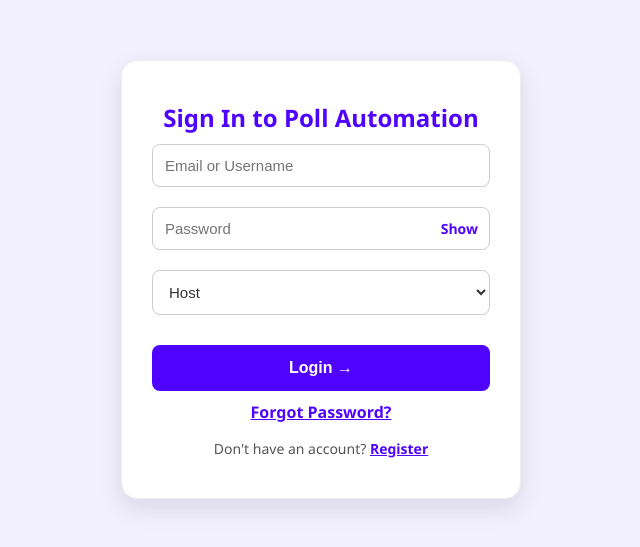
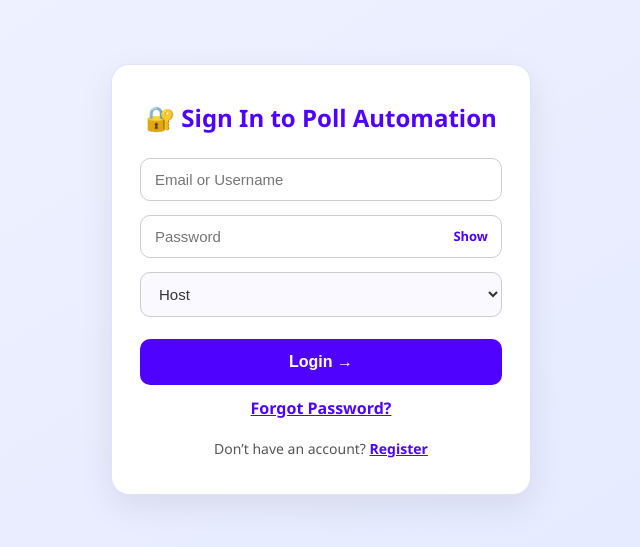
Before and after one commit to AyushHL/poll-generation, a React (Vite) app: page /login in a window 1280 px wide. Shown: the part 121-668 px from the top of the page, without its empty margins (319-959 px from the left). Built offline with nearby package versions, Linux system fonts and the light colour scheme.

Commit message:
Ayush Updated Looks

```diff
--- a/src/pages/Login.tsx
+++ b/src/pages/Login.tsx
@@ -7,20 +7,17 @@ const Login: React.FC = () => {
   const [showPassword, setShowPassword] = useState(false);
 
   const isEmail = /^[^\s@]+@[^\s@]+\.[^\s@]+$/.test(emailOrUsername);
-  const isPasswordWeak = password.length < 6 || !/[A-Z]/.test(password) || !/[0-9]/.test(password);
 
   const togglePassword = () => setShowPassword((prev) => !prev);
 
-
   const handleLogin = () => {
-    // handle actual login logic here
     console.log('Logging in with:', { emailOrUsername, password, role });
   };
 
   return (
     <div style={containerStyle}>
       <div style={cardStyle}>
-        <h2 style={{ color: '#4f03ff', textAlign: 'center' }}>Sign In to Poll Automation</h2>
+        <h2 style={titleStyle}>🔐 Sign In to Poll Automation</h2>
 
         <input
           type="text"
@@ -33,7 +30,7 @@ const Login: React.FC = () => {
           }}
         />
         {emailOrUsername && !isEmail && (
-          <p style={errorStyle}>Ensure you entered a valid email or username.</p>
+          <p style={errorStyle}>Please enter a valid email or username.</p>
         )}
 
         <div style={passwordWrapper}>
@@ -44,23 +41,24 @@ const Login: React.FC = () => {
             placeholder="Password"
             style={{
               ...inputStyle,
-              borderColor: password && isPasswordWeak ? 'orange' : '#ccc'
+              marginBottom: 0,
+              paddingRight: '60px'
             }}
           />
           <span onClick={togglePassword} style={eyeStyle}>
             {showPassword ? 'Hide' : 'Show'}
           </span>
         </div>
-        {password && isPasswordWeak && (
-          <p style={errorStyle}>
-            Weak password. Use 6+ characters, an uppercase letter, and a number.
-          </p>
-        )}
 
         <select
           value={role}
           onChange={(e) => setRole(e.target.value as 'host' | 'participant')}
-          style={{ ...inputStyle, backgroundColor: '#fff', color: '#333', cursor: 'pointer' }}
+          style={{
+            ...inputStyle,
+            backgroundColor: '#f9f9ff',
+            color: '#333',
+            cursor: 'pointer'
+          }}
         >
           <option value="host">Host</option>
           <option value="participant">Participant</option>
@@ -70,12 +68,17 @@ const Login: React.FC = () => {
           Login →
         </button>
 
-        <div style={{ textAlign: 'center', marginTop: '10px' }}>
-          <a href="/forgot-password" style={linkStyle}>Forgot Password?</a>
+        <div style={{ textAlign: 'center', marginTop: '12px' }}>
+          <a href="/forgot-password" style={linkStyle}>
+            Forgot Password?
+          </a>
         </div>
 
         <p style={footerText}>
-          Don't have an account? <a href="/signup" style={linkStyle}>Register</a>
+          Don’t have an account?{' '}
+          <a href="/signup" style={linkStyle}>
+            Register
+          </a>
         </p>
       </div>
     </div>
@@ -85,7 +88,7 @@ const Login: React.FC = () => {
 // Styles
 const containerStyle: React.CSSProperties = {
   minHeight: '100vh',
-  background: '#f2f0ff',
+  background: 'linear-gradient(to bottom right, #f0f4ff, #e3e8ff)',
   display: 'flex',
   justifyContent: 'center',
   alignItems: 'center',
@@ -95,65 +98,75 @@ const containerStyle: React.CSSProperties = {
 
 const cardStyle: React.CSSProperties = {
   background: '#ffffff',
-  borderRadius: '16px',
-  padding: '40px 30px',
-  maxWidth: '400px',
+  borderRadius: '18px',
+  padding: '36px 28px',
+  maxWidth: '420px',
   width: '100%',
-  boxShadow: '0 10px 25px rgba(0, 0, 0, 0.1)',
-  border: '1px solid #eee'
+  boxShadow: '0 12px 35px rgba(0, 0, 0, 0.08)',
+  border: '1px solid #e0e0ff',
+  transition: 'box-shadow 0.3s ease'
+};
+
+const titleStyle: React.CSSProperties = {
+  color: '#4f03ff',
+  textAlign: 'center',
+  marginBottom: '24px'
 };
 
 const inputStyle: React.CSSProperties = {
   width: '100%',
-  padding: '12px',
-  margin: '10px 0',
-  borderRadius: '8px',
+  padding: '12px 14px',
+  marginBottom: '14px',
+  borderRadius: '10px',
   border: '1px solid #ccc',
   backgroundColor: '#fff',
-  color: '#333',
   fontSize: '15px',
-  outline: 'none'
+  outline: 'none',
+  transition: 'border 0.2s'
 };
 
 const passwordWrapper: React.CSSProperties = {
-  position: 'relative'
+  position: 'relative',
+  marginBottom: '14px'
 };
 
 const eyeStyle: React.CSSProperties = {
   position: 'absolute',
-  right: '12px',
+  right: '14px',
   top: '50%',
   transform: 'translateY(-50%)',
   cursor: 'pointer',
-  fontSize: '14px',
+  fontSize: '13px',
   fontWeight: 'bold',
-  color: '#4f03ff'
+  color: '#4f03ff',
+  userSelect: 'none'
 };
 
 const errorStyle: React.CSSProperties = {
   color: 'orange',
   fontSize: '12px',
-  marginTop: '-6px',
-  marginBottom: '10px'
+  marginTop: '-8px',
+  marginBottom: '12px'
 };
 
 const primaryButtonStyle: React.CSSProperties = {
   width: '100%',
   padding: '14px',
-  marginTop: '20px',
   background: '#4f03ff',
-  color: 'white',
+  color: '#fff',
   border: 'none',
-  borderRadius: '8px',
+  borderRadius: '10px',
   fontWeight: 'bold',
   fontSize: '16px',
-  cursor: 'pointer'
+  cursor: 'pointer',
+  marginTop: '8px',
+  transition: 'background 0.2s'
 };
 
 const footerText: React.CSSProperties = {
   color: '#555',
   textAlign: 'center',
-  marginTop: '16px',
+  marginTop: '20px',
   fontSize: '14px'
 };
 
--- a/src/pages/Register.tsx
+++ b/src/pages/Register.tsx
@@ -20,12 +20,14 @@ const Register: React.FC = () => {
 
   const isConfirmMismatch = confirmPassword && password !== confirmPassword;
 
+  const handleRegister = () => {
+    console.log({ fullName, email, password, confirmPassword, role });
+  };
+
   return (
     <div style={containerStyle}>
       <div style={cardStyle}>
-        <div style={{ textAlign: 'center', marginBottom: '24px' }}>
-          <h2 style={{ color: '#4f03ff', margin: 0 }}>Registration to Poll Automation</h2>
-        </div>
+        <h2 style={titleStyle}>📝 Register for Poll Automation</h2>
 
         <input
           type="text"
@@ -42,7 +44,7 @@ const Register: React.FC = () => {
           placeholder="Email"
           style={{
             ...inputStyle,
-            borderColor: email && !isEmailValid(email) ? 'red' : '#ccc'
+            borderColor: email && !isEmailValid(email) ? 'orange' : '#ccc'
           }}
         />
         {email && !isEmailValid(email) && (
@@ -57,6 +59,7 @@ const Register: React.FC = () => {
             placeholder="Password"
             style={{
               ...inputStyle,
+              paddingRight: '60px',
               borderColor: password && isPasswordWeak(password) ? 'orange' : '#ccc'
             }}
           />
@@ -78,6 +81,7 @@ const Register: React.FC = () => {
             placeholder="Confirm Password"
             style={{
               ...inputStyle,
+              paddingRight: '60px',
               borderColor: isConfirmMismatch ? 'red' : '#ccc'
             }}
           />
@@ -94,7 +98,7 @@ const Register: React.FC = () => {
           onChange={(e) => setRole(e.target.value as 'host' | 'participant')}
           style={{
             ...inputStyle,
-            backgroundColor: '#fff',
+            backgroundColor: '#f9f9ff',
             color: '#333',
             cursor: 'pointer'
           }}
@@ -103,7 +107,7 @@ const Register: React.FC = () => {
           <option value="participant">Participant</option>
         </select>
 
-        <button style={primaryButtonStyle}>
+        <button style={primaryButtonStyle} onClick={handleRegister}>
           Sign Up →
         </button>
 
@@ -119,7 +123,7 @@ const Register: React.FC = () => {
 // Styles
 const containerStyle: React.CSSProperties = {
   minHeight: '100vh',
-  background: '#f2f0ff',
+  background: 'linear-gradient(to bottom right, #f0f4ff, #e3e8ff)',
   display: 'flex',
   justifyContent: 'center',
   alignItems: 'center',
@@ -129,65 +133,75 @@ const containerStyle: React.CSSProperties = {
 
 const cardStyle: React.CSSProperties = {
   background: '#ffffff',
-  borderRadius: '16px',
-  padding: '40px 30px',
-  maxWidth: '400px',
+  borderRadius: '18px',
+  padding: '36px 28px',
+  maxWidth: '420px',
   width: '100%',
-  boxShadow: '0 10px 25px rgba(0, 0, 0, 0.1)',
-  border: '1px solid #eee'
+  boxShadow: '0 12px 35px rgba(0, 0, 0, 0.08)',
+  border: '1px solid #e0e0ff',
+  transition: 'box-shadow 0.3s ease'
+};
+
+const titleStyle: React.CSSProperties = {
+  color: '#4f03ff',
+  textAlign: 'center',
+  marginBottom: '24px'
 };
 
 const inputStyle: React.CSSProperties = {
   width: '100%',
-  padding: '12px',
-  margin: '10px 0',
-  borderRadius: '8px',
+  padding: '12px 14px',
+  marginBottom: '14px',
+  borderRadius: '10px',
   border: '1px solid #ccc',
   backgroundColor: '#fff',
-  color: '#333',
   fontSize: '15px',
-  outline: 'none'
+  outline: 'none',
+  transition: 'border 0.2s'
 };
 
 const passwordWrapper: React.CSSProperties = {
-  position: 'relative'
+  position: 'relative',
+  marginBottom: '14px'
 };
 
 const eyeStyle: React.CSSProperties = {
   position: 'absolute',
-  right: '12px',
+  right: '14px',
   top: '50%',
   transform: 'translateY(-50%)',
   cursor: 'pointer',
-  fontSize: '14px',
+  fontSize: '13px',
   fontWeight: 'bold',
-  color: '#4f03ff'
+  color: '#4f03ff',
+  userSelect: 'none'
 };
 
 const errorStyle: React.CSSProperties = {
-  color: 'red',
+  color: 'orange',
   fontSize: '12px',
-  marginTop: '-6px',
-  marginBottom: '10px'
+  marginTop: '-8px',
+  marginBottom: '12px'
 };
 
 const primaryButtonStyle: React.CSSProperties = {
   width: '100%',
   padding: '14px',
-  marginTop: '20px',
   background: '#4f03ff',
-  color: 'white',
+  color: '#fff',
   border: 'none',
-  borderRadius: '8px',
+  borderRadius: '10px',
   fontWeight: 'bold',
   fontSize: '16px',
-  cursor: 'pointer'
+  cursor: 'pointer',
+  marginTop: '8px',
+  transition: 'background 0.2s'
 };
 
 const footerText: React.CSSProperties = {
   color: '#555',
   textAlign: 'center',
-  marginTop: '16px',
+  marginTop: '20px',
   fontSize: '14px'
 };
 
```
